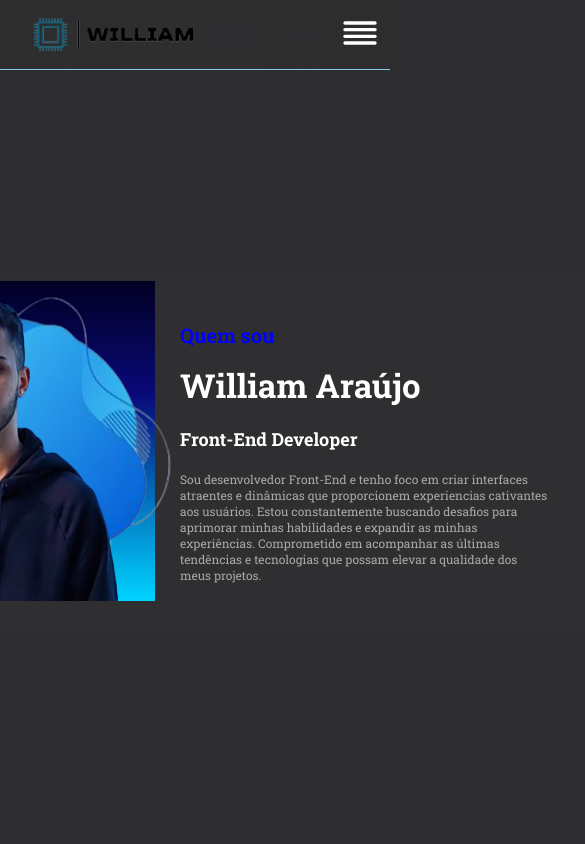
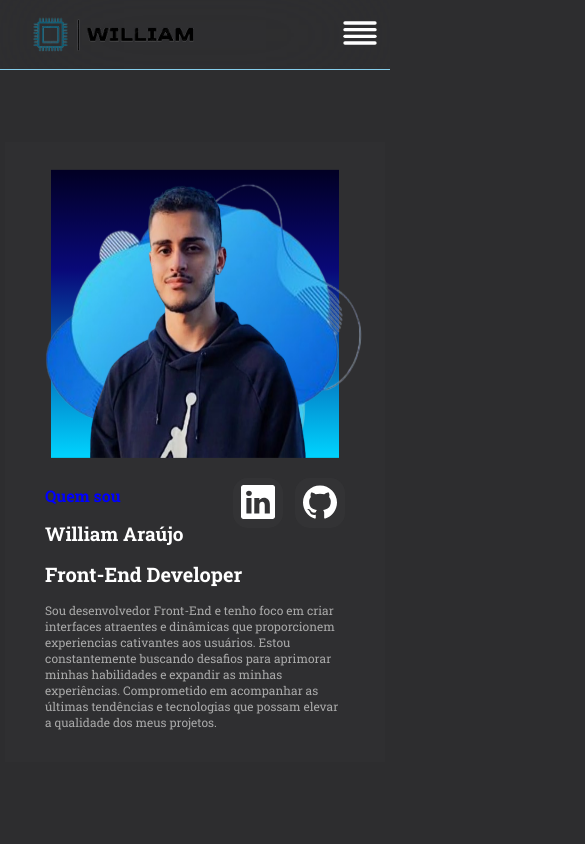
Before and after one commit to WilliamFilh0/Portfolio, a React (Vite) app: page / in a window 390 px wide. Shown: the top 844 px of the page, 585 px wide, since content can reach past the window. Built offline with nearby package versions, Linux system fonts and the light colour scheme.

Commit message:
feat: Improving the responsiveness of the components inside the AboutMe section

```diff
--- a/src/components/Contact/styles.js
+++ b/src/components/Contact/styles.js
@@ -9,6 +9,10 @@ export const Center = styled.div`
   align-items: center;
   justify-content: center;
   gap: 0.938rem;
+
+  @media (max-width: 900px) {
+    gap: 12px;
+  }
 `;
 
 export const Container = styled.div`
@@ -16,8 +20,8 @@ export const Container = styled.div`
   align-items: center;
   justify-content: center;
 
-  height: 4.375rem;
-  width: 4.375rem;
+  height: 4.375rem; //70px
+  width: 4.375rem; //70px
   background-color: rgba(53, 53, 55, 0.9);
   border-radius: 1.25rem;
 
@@ -27,6 +31,32 @@ export const Container = styled.div`
     transform: scale(1.2) translateY(-5px);
     cursor: pointer;
     border: 1px solid #87ceeb;
+  }
+  //Diminuir border Radius
+  @media (max-width: 1440px) {
+    height: 55px;
+    width: 55px;
+    border-radius: 10px;
+
+    > a {
+      > svg {
+        width: 36px;
+        height: 36px;
+      }
+    }
+  }
+
+  @media (max-width: 900px) {
+    height: 50px;
+    width: 50px;
+    border-radius: 15px;
+
+    > a {
+      > svg {
+        width: 34px;
+        height: 34px;
+      }
+    }
   }
 `;
 
--- a/src/components/Profile/styles.js
+++ b/src/components/Profile/styles.js
@@ -7,6 +7,10 @@ export const CenteredContainer = styled.div`
   align-items: center;
   justify-content: center;
   position: relative;
+
+  @media (max-width: 900px) {
+    margin-top: 30px;
+  }
 `;
 
 const float = keyframes`
@@ -15,6 +19,17 @@ const float = keyframes`
   }
   50% {
     transform: translateY(-20px);
+  }
+
+
+`;
+
+const floatSmall = keyframes`
+  0%, 100% {
+    transform: translateY(0);
+  }
+  50% {
+    transform: translateY(-10px);
   }
 `;
 
@@ -31,6 +46,10 @@ export const UserProfile = styled.div`
 
   animation: ${float} 5s ease-in-out infinite;
 
+  @media (max-width: 900px) {
+    animation: ${floatSmall} 2s ease-in-out infinite;
+  }
+
   //De cima(escuro) pra baixo(claro)
   background: linear-gradient(
     180deg,
@@ -39,11 +58,19 @@ export const UserProfile = styled.div`
     rgba(0, 212, 255, 1) 100%
   );
 
-  //Posicionamento em telas menores
-
   @media (max-width: 1440px) {
     height: 320px;
     width: 320px;
+  }
+
+  //Mobile
+  @media (max-width: 900px) {
+    height: 288px;
+    width: 288px;
+
+    @media (max-width: 550px) {
+      /* border: 1px solid purple; */
+    }
   }
 
   //Circular
@@ -85,6 +112,15 @@ export const Img = styled.img`
     height: 320px;
     width: 300px;
   }
+  //Mobile
+  @media (max-width: 900px) {
+    height: 288px;
+    width: 270px;
+  }
+
+  @media (max-width: 550px) {
+    /* border: 1px solid red; */
+  }
 `;
 
 //Bob flutuante
@@ -101,4 +137,13 @@ export const ImgBackground = styled.img`
     //Mudando o tamnho do bob
     width: 380px;
   }
+  //Mobile
+  @media (max-width: 900px) {
+    height: 288px;
+    width: 360px;
+  }
+
+  @media (max-width: 550px) {
+    /* border: 1px solid red; */
+  }
 `;
--- a/src/page/Home.jsx
+++ b/src/page/Home.jsx
@@ -49,9 +49,9 @@ export function Page() {
             <Profile />
 
             <AboutMe>
-              {/* <ContactContainer>
+              <ContactContainer>
                 <Contact />
-              </ContactContainer> */}
+              </ContactContainer>
               <AboutTitle>Quem sou</AboutTitle>
               <NameTitle>William Araújo</NameTitle>
               <RoleTitle>Front-End Developer</RoleTitle>
--- a/src/page/styles.js
+++ b/src/page/styles.js
@@ -26,7 +26,8 @@ export const ProfileSection = styled.div`
   position: relative;
 
   //Retangulo maior onde fica os elementos
-  @media (max-width: 1410px) {
+  //Mudei porque estava muito graande, o espaçamento entre o elemento e a borda, era antes 1410px
+  @media (max-width: 1440px) {
     /* height: 327px;
     width: 677px; */
     height: 360px;
@@ -43,6 +44,19 @@ export const ProfileSection = styled.div`
     /* display: flex;
     align-items: center;
     justify-content: center; */
+  }
+
+  @media (max-width: 900px) {
+    display: flex;
+    justify-content: center;
+    align-items: center;
+    flex-direction: column;
+
+    /* height: 650px; */
+    height: 620px; //Mudei o tmanho da altura
+    width: 380px;
+
+    padding-left: 0;
   }
 `;
 
@@ -63,8 +77,20 @@ export const AboutMe = styled.div`
   width: 32.75rem;
   height: 7.688rem;
 
-  @media (max-width: 1350px) {
+  @media (max-width: 1440px) {
+    //max-width: 1450px
+    //1350px
     font-size: 12px;
+  }
+
+  @media (max-width: 900px) {
+    /* width: 320px; */
+    width: 300px;
+    height: 540px;
+
+    display: block;
+
+    padding-left: 0;
   }
 `;
 
@@ -72,6 +98,18 @@ export const ContactContainer = styled.div`
   position: absolute;
   top: 2rem;
   right: 2rem;
+
+  @media (max-width: 1440px) {
+    position: absolute;
+    top: 1.5rem;
+    right: 1.5rem;
+  }
+
+  @media (max-width: 900px) {
+    position: absolute;
+    top: 21rem;
+    right: 2.5rem;
+  }
 `;
 
 export const AboutTitle = styled.p`
@@ -87,6 +125,10 @@ export const AboutTitle = styled.p`
   @media (max-width: 1440px) {
     margin-bottom: 15px;
   }
+  @media (max-width: 900px) {
+    margin-bottom: 15px;
+    font-size: 16px;
+  }
 `;
 
 export const NameTitle = styled.h1`
@@ -98,6 +140,11 @@ export const NameTitle = styled.h1`
 
   @media (max-width: 1440px) {
     margin-bottom: 20px;
+  }
+
+  @media (max-width: 900px) {
+    margin-bottom: 15px;
+    font-size: 19px;
   }
 `;
 
@@ -111,6 +158,11 @@ export const RoleTitle = styled.h2`
   @media (max-width: 1440px) {
     margin-bottom: 20px;
   }
+
+  @media (max-width: 900px) {
+    margin-bottom: 15px;
+    font-size: 20px;
+  }
 `;
 //Colocando tamanho no texto
 export const ProfileDescription = styled.p`
@@ -122,4 +174,13 @@ export const ProfileDescription = styled.p`
   @media (max-width: 1440px) {
     width: 370px;
   }
+
+  @media (max-width: 900px) {
+    margin-bottom: 15px;
+    font-size: 12px;
+    width: 300px;
+
+    /* letter-spacing: 2px;
+    word-spacing: 4px; */
+  }
 `;
```
